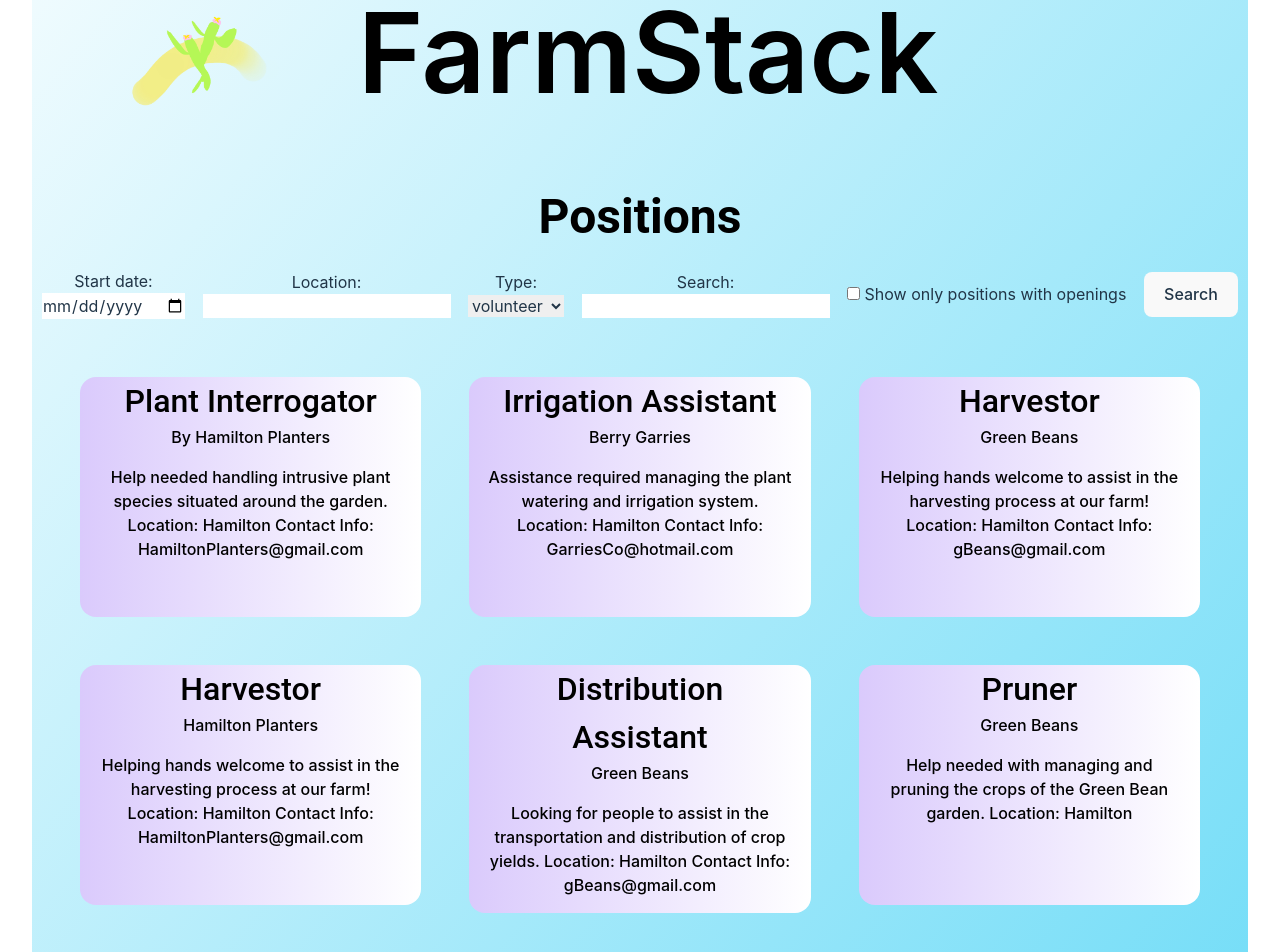
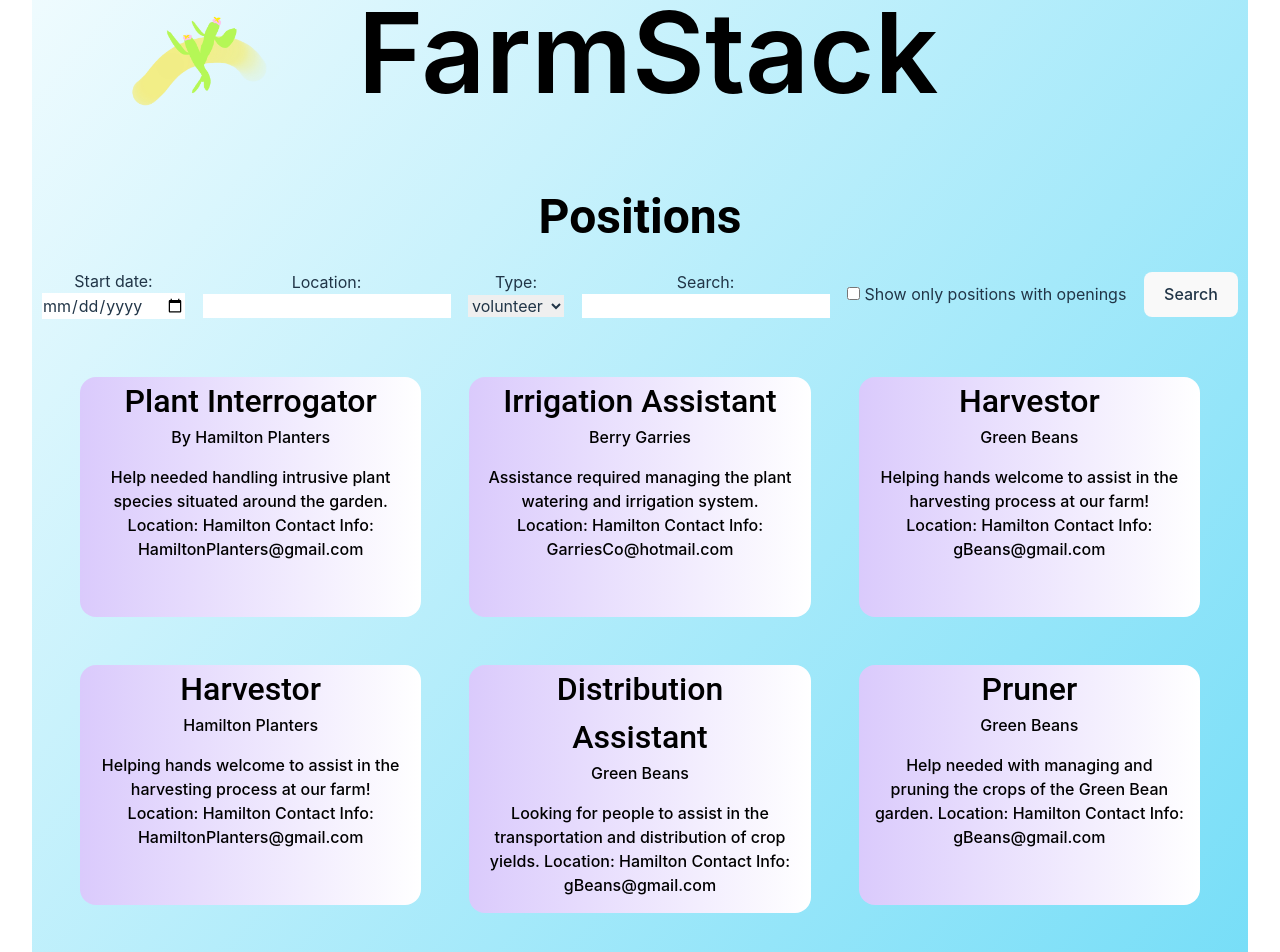
Before and after one commit to shahviransh/macChangers-urban-farming-solution, a React (Vite) app: page / in a window 1280 px wide. Shown: the top 952 px of the page. Built offline with nearby package versions, Linux system fonts and the light colour scheme.

Commit message:
Final FINAL changes to positions

```diff
--- a/src/components/Positions.jsx
+++ b/src/components/Positions.jsx
@@ -25,7 +25,8 @@ Contact Info: HamiltonPlanters@gmail.com" link="https://timothy-leung.vercel.app
 Location: Hamilton
 Contact Info: gBeans@gmail.com" link="https://timothy-leung.vercel.app/" />
           <PositionCard Position="Pruner" Company="Green Beans" Description=" Help needed with managing and pruning the crops of the Green Bean garden.
-Location: Hamilton" link="https://timothy-leung.vercel.app/" />
+Location: Hamilton
+Contact Info: gBeans@gmail.com" link="https://timothy-leung.vercel.app/" />
         </div>
       </div>
     </div>
```
